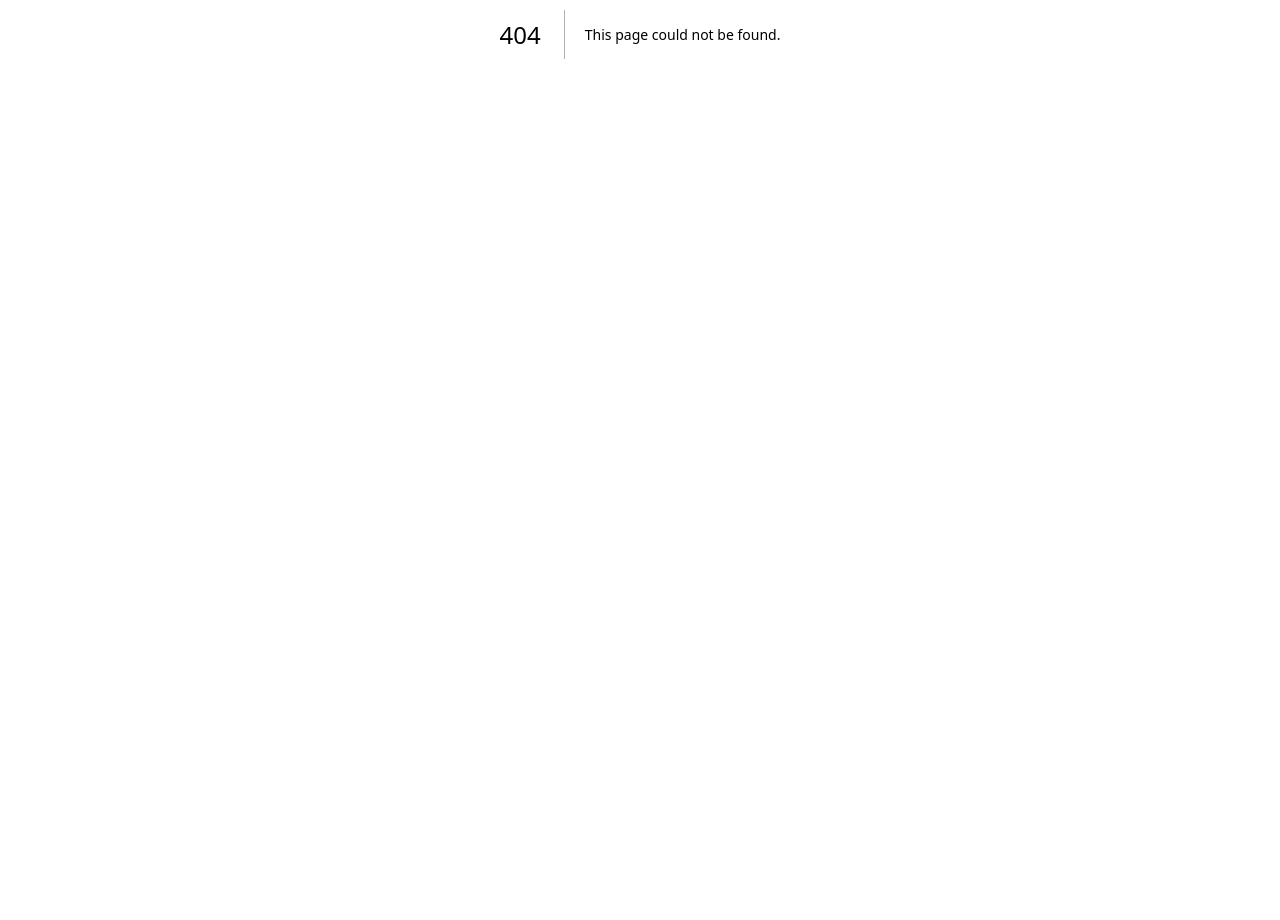
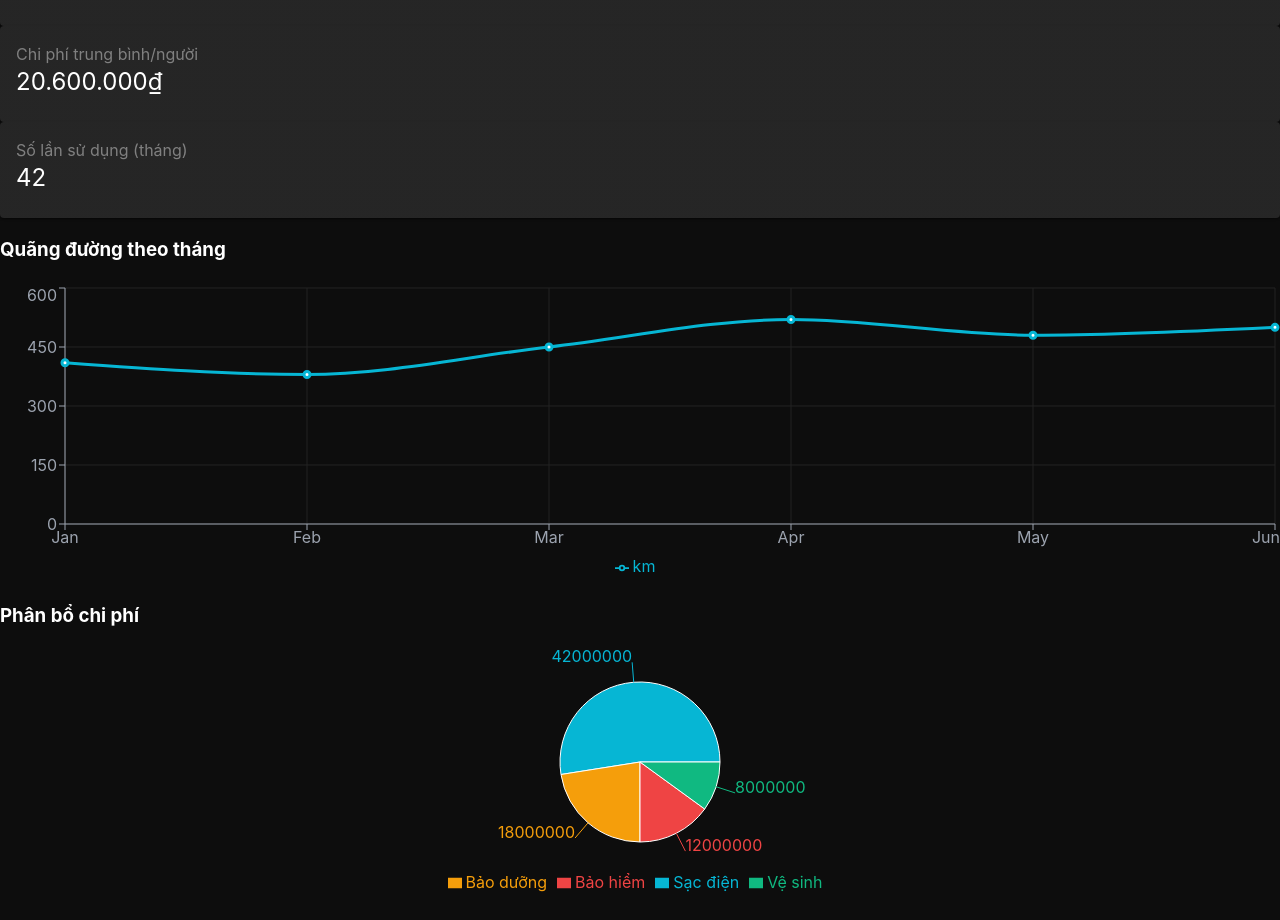
Before and after one commit to GFNatNat/evco-ownership-fe, a Next.js app in the folder evco-fe/: page /analytics in a window 1280 px wide. Before the commit this address had no page. Shown: the part 366-1286 px from the top of the page. Before the commit the page ends 800 px from the top, so only its background shows below. Built offline with nearby package versions, Linux system fonts and the light colour scheme.

Commit message:
booking and analytics ui, functional logical

```diff
--- /dev/null
+++ b/evco-fe/src/app/(private)/analytics/components/CostBreakdownPie.tsx
@@ -0,0 +1,30 @@
+"use client";
+import { ResponsiveContainer, PieChart, Pie, Cell, Tooltip, Legend } from "recharts";
+
+const data = [
+  { name: "Sạc điện", value: 42000000 },
+  { name: "Bảo dưỡng", value: 18000000 },
+  { name: "Bảo hiểm", value: 12000000 },
+  { name: "Vệ sinh", value: 8000000 },
+];
+
+const COLORS = ["#06b6d4", "#f59e0b", "#ef4444", "#10b981"];
+
+export default function CostBreakdownPie() {
+  return (
+    <div className="bg-neutral-900 p-4 rounded-xl text-white">
+      <h3 className="text-lg font-semibold text-cyan-400 mb-2">Phân bổ chi phí</h3>
+      <ResponsiveContainer width="100%" height={250}>
+        <PieChart>
+          <Pie data={data} dataKey="value" nameKey="name" cx="50%" cy="50%" outerRadius={80} label>
+            {data.map((entry, index) => (
+              <Cell key={`cell-${index}`} fill={COLORS[index % COLORS.length]} />
+            ))}
+          </Pie>
+          <Tooltip formatter={(value: number) => value.toLocaleString() + "₫"} />
+          <Legend />
+        </PieChart>
+      </ResponsiveContainer>
+    </div>
+  );
+}
--- /dev/null
+++ b/evco-fe/src/app/(private)/analytics/components/OverviewCards.tsx
@@ -0,0 +1,24 @@
+"use client";
+import { Card, CardContent, Typography } from "@mui/material";
+
+export default function OverviewCards() {
+  const stats = [
+    { label: "Tổng chi phí (tháng)", value: "82.400.000₫" },
+    { label: "Chi phí trung bình/người", value: "20.600.000₫" },
+    { label: "Số lần sử dụng (tháng)", value: 42 },
+  ];
+  return (
+    <div className="grid grid-cols-1 sm:grid-cols-3 gap-4">
+      {stats.map((s) => (
+        <Card key={s.label} className="bg-neutral-900 text-white">
+          <CardContent>
+            <Typography color="gray">{s.label}</Typography>
+            <Typography variant="h5" className="text-cyan-400 font-bold">
+              {s.value}
+            </Typography>
+          </CardContent>
+        </Card>
+      ))}
+    </div>
+  );
+}
--- /dev/null
+++ b/evco-fe/src/app/(private)/analytics/components/OwnerComparison.tsx
@@ -0,0 +1,31 @@
+"use client";
+import { Card, CardContent, Typography, Table, TableBody, TableRow, TableCell } from "@mui/material";
+
+const owners = [
+  { name: "Nguyễn A", share: 40, usedPercent: 45 },
+  { name: "Trần B", share: 30, usedPercent: 25 },
+  { name: "Lê C", share: 30, usedPercent: 30 },
+];
+
+export default function OwnerComparison() {
+  return (
+    <div>
+      <h3 className="text-lg font-semibold text-cyan-400 mb-2">So sánh mức sử dụng vs sở hữu</h3>
+      <Card className="bg-neutral-900 text-white">
+        <CardContent>
+          <Table>
+            <TableBody>
+              {owners.map((o) => (
+                <TableRow key={o.name}>
+                  <TableCell>{o.name}</TableCell>
+                  <TableCell>{o.share}% (sở hữu)</TableCell>
+                  <TableCell>{o.usedPercent}% (sử dụng)</TableCell>
+                </TableRow>
+              ))}
+            </TableBody>
+          </Table>
+        </CardContent>
+      </Card>
+    </div>
+  );
+}
--- /dev/null
+++ b/evco-fe/src/app/(private)/analytics/components/UsageChart.tsx
@@ -0,0 +1,38 @@
+"use client";
+import {
+  ResponsiveContainer,
+  LineChart,
+  Line,
+  XAxis,
+  YAxis,
+  Tooltip,
+  CartesianGrid,
+  Legend,
+} from "recharts";
+
+const data = [
+  { month: "Jan", km: 410 },
+  { month: "Feb", km: 380 },
+  { month: "Mar", km: 450 },
+  { month: "Apr", km: 520 },
+  { month: "May", km: 480 },
+  { month: "Jun", km: 500 },
+];
+
+export default function UsageChart() {
+  return (
+    <div className="bg-neutral-900 p-4 rounded-xl text-white">
+      <h3 className="text-lg font-semibold text-cyan-400 mb-2">Quãng đường theo tháng</h3>
+      <ResponsiveContainer width="100%" height={300}>
+        <LineChart data={data}>
+          <CartesianGrid stroke="#222" />
+          <XAxis dataKey="month" stroke="#9ca3af" />
+          <YAxis stroke="#9ca3af" />
+          <Tooltip />
+          <Legend />
+          <Line type="monotone" dataKey="km" stroke="#06b6d4" strokeWidth={3} dot />
+        </LineChart>
+      </ResponsiveContainer>
+    </div>
+  );
+}
--- /dev/null
+++ b/evco-fe/src/app/(private)/analytics/page.tsx
@@ -0,0 +1,23 @@
+"use client";
+import OverviewCards from "./components/OverviewCards";
+import UsageChart from "./components/UsageChart";
+import CostBreakdownPie from "./components/CostBreakdownPie";
+import OwnerComparison from "./components/OwnerComparison";
+
+export default function AnalyticsPage() {
+  return (
+    <div className="space-y-6">
+      <h2 className="text-2xl font-bold text-cyan-400">Phân tích & Thống kê</h2>
+      <OverviewCards />
+      <div className="grid grid-cols-1 lg:grid-cols-3 gap-4">
+        <div className="col-span-2">
+          <UsageChart />
+        </div>
+        <div>
+          <CostBreakdownPie />
+        </div>
+      </div>
+      <OwnerComparison />
+    </div>
+  );
+}
```
Also changed, not shown: evco-fe/src/app/(private)/booking/components/BookingDialog.tsx (added, +60 -0 lines), evco-fe/src/app/(private)/booking/components/CalendarView.tsx (added, +47 -0 lines), evco-fe/src/app/(private)/booking/page.tsx (added, +36 -0 lines).
